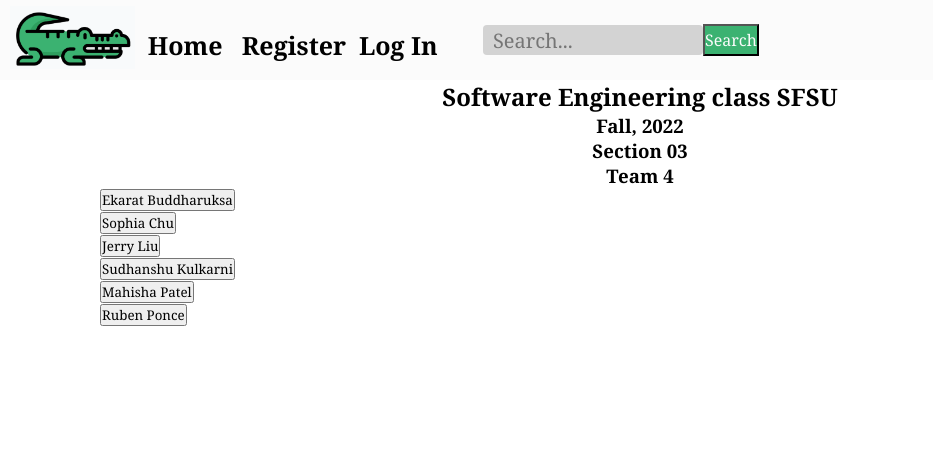
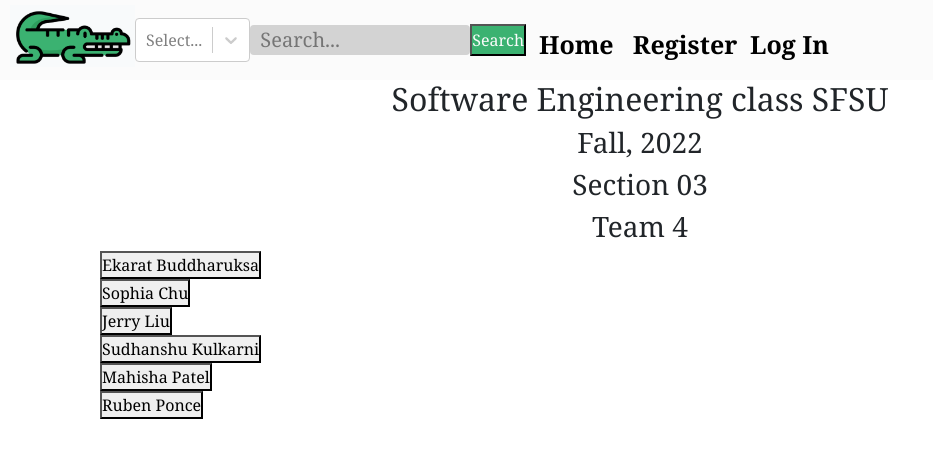
Before and after one commit to benztimm/csc648-03-fa22-team04, a React (Create React App) app in the folder application/frontend/: page / in a window 1280 px wide. Shown: the top 458 px of the page, without its empty margins (0-933 px from the left). Built offline with nearby package versions, Linux system fonts and the light colour scheme; the HTML template or start-up script is replaced by a standard one.

Commit message:
Added Category dropdown menu (not connected)

```diff
--- a/application/frontend/package.json
+++ b/application/frontend/package.json
@@ -4,11 +4,13 @@
   "private": true,
   "dependencies": {
     "axios": "^1.1.3",
+    "bootstrap": "^5.2.2",
     "react": "^18.2.0",
     "react-dom": "^18.2.0",
     "react-icons": "^4.6.0",
     "react-router-dom": "^6.3.0",
-    "react-scripts": "^5.0.1"
+    "react-scripts": "^5.0.1",
+    "react-select": "^5.6.0"
   },
   "scripts": {
     "start": "react-scripts start",
--- a/application/frontend/src/components/Navbar/Navbar.js
+++ b/application/frontend/src/components/Navbar/Navbar.js
@@ -1,8 +1,10 @@
-import { useContext, useRef, useState } from "react";
-import { FaBars, FaTimes} from "react-icons/fa";
-import "../pages/styles/main.css"
+import React from 'react';
+import { useContext, useRef, useState } from 'react';
+import { FaBars, FaTimes} from 'react-icons/fa';
 import { Link, useNavigate } from 'react-router-dom';
-import React from "react";
+import Select from 'react-select';
+import makeAnimated from 'react-select/animated';
+import '../pages/styles/main.css';
 
 import logo from '../images/gatorExchange.png'
 import { SearchContext } from '../../SearchContext.js';
@@ -10,6 +12,29 @@ import { SearchContext } from '../../SearchContext.js';
 
 
 function Navbar() {
+
+    // CATEGORY SELECTOR
+    const animatedComponents = makeAnimated();
+    const Categories = [
+        { label: "Category 1", value: 1 },
+        { label: "Category 2", value: 2 },
+        { label: "Category 3", value: 3 },
+      ];
+
+
+    // SEARCH BAR
+    // search bar query
+    const {value, setValue} = useContext(SearchContext);
+    // set global variable as search query
+    const changeHandler = event => setValue(event.target.value);
+    // when search button is clicked
+    const onSearch = (searchTerm) => {
+        console.log(value);
+        navigate('/searchresults?q=' + value);
+    }
+
+
+    //NAVIGATION
     const navigate = useNavigate();
     const navRef = useRef();
     const showNavbar = () => {
@@ -17,23 +42,18 @@ function Navbar() {
     }
 
 
-    //search bar query
-    const {value, setValue} = useContext(SearchContext);
-
-    const changeHandler = event => setValue(event.target.value);
-
-
-    //when search button is clicked
-    const onSearch = (searchTerm) => {
-        console.log(value);
-        navigate('/searchresults?q=' + value);
-    }
-
-
-
     return(
         <header>
             <h3> <img src={logo} className="img-fluid" width={125} height={120}></img> </h3>
+
+            <div className="category-select">
+                <Select options={Categories} components={animatedComponents} isMulti />
+            </div>
+
+            <input value={value} onChange={changeHandler} type="text" placeholder="Search..."/>
+            <button onClick={() => onSearch(value)}>Search</button>
+
+            <div>
                 <nav ref= {navRef}>
                     <a href="/#"><Link to="/">Home</Link></a>
                     <a href='/#'>Register</a>
@@ -43,13 +63,13 @@ function Navbar() {
                         <FaTimes/>
                     </button>
                 </nav>
+            </div>
 
-            <input value={value} onChange={changeHandler} type="text" placeholder="Search..."/>
-            <button onClick={() => onSearch(value)}>Search</button>
 
             <button className="nav-btn" onClick={showNavbar}>
                 <FaBars/>
             </button>
+
 
         </header>
     );
```
Also changed, not shown: 1 other file (tests, documents, lock files or other folders). Lines whose indentation alone changed are shown as unchanged.
